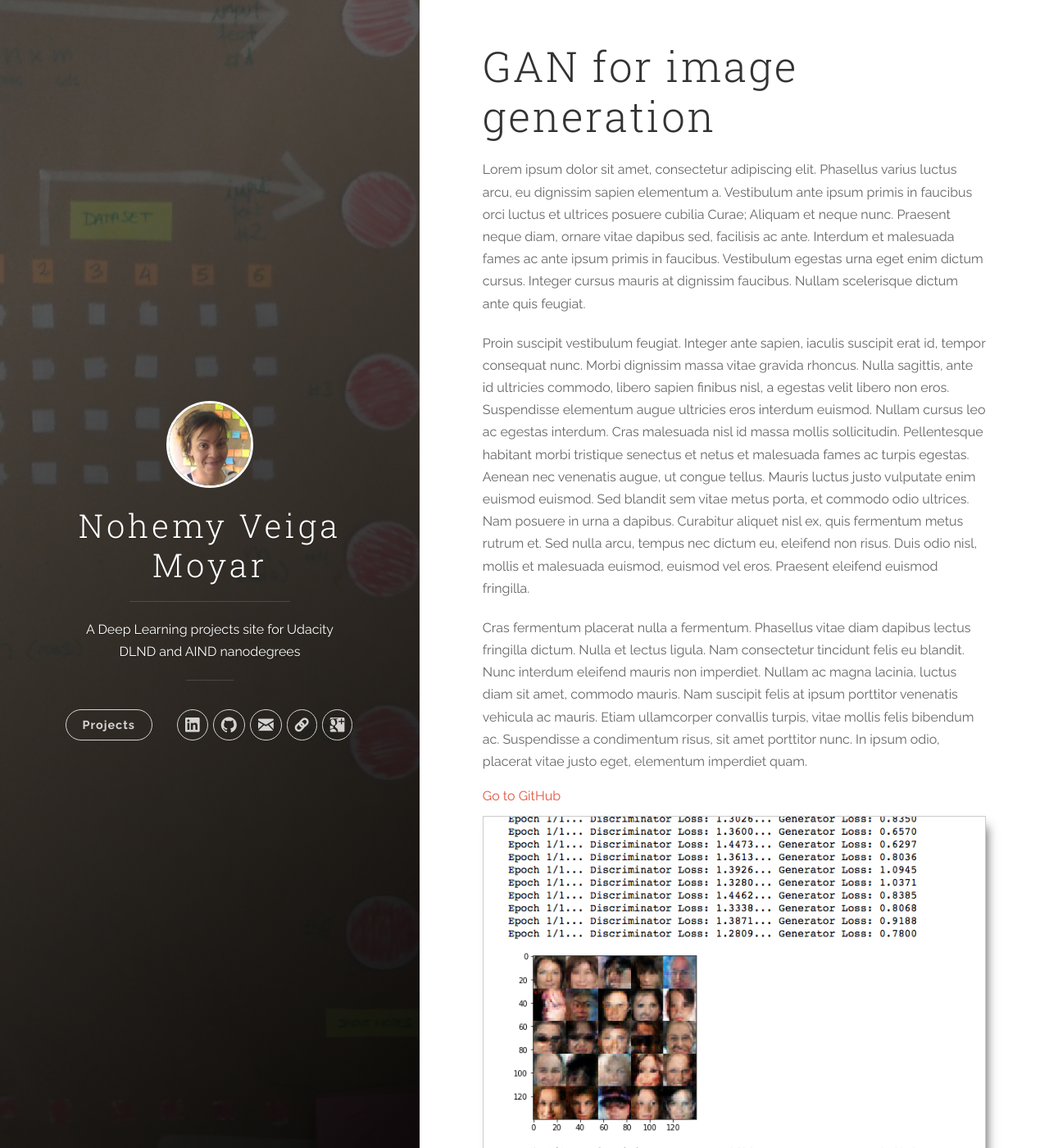
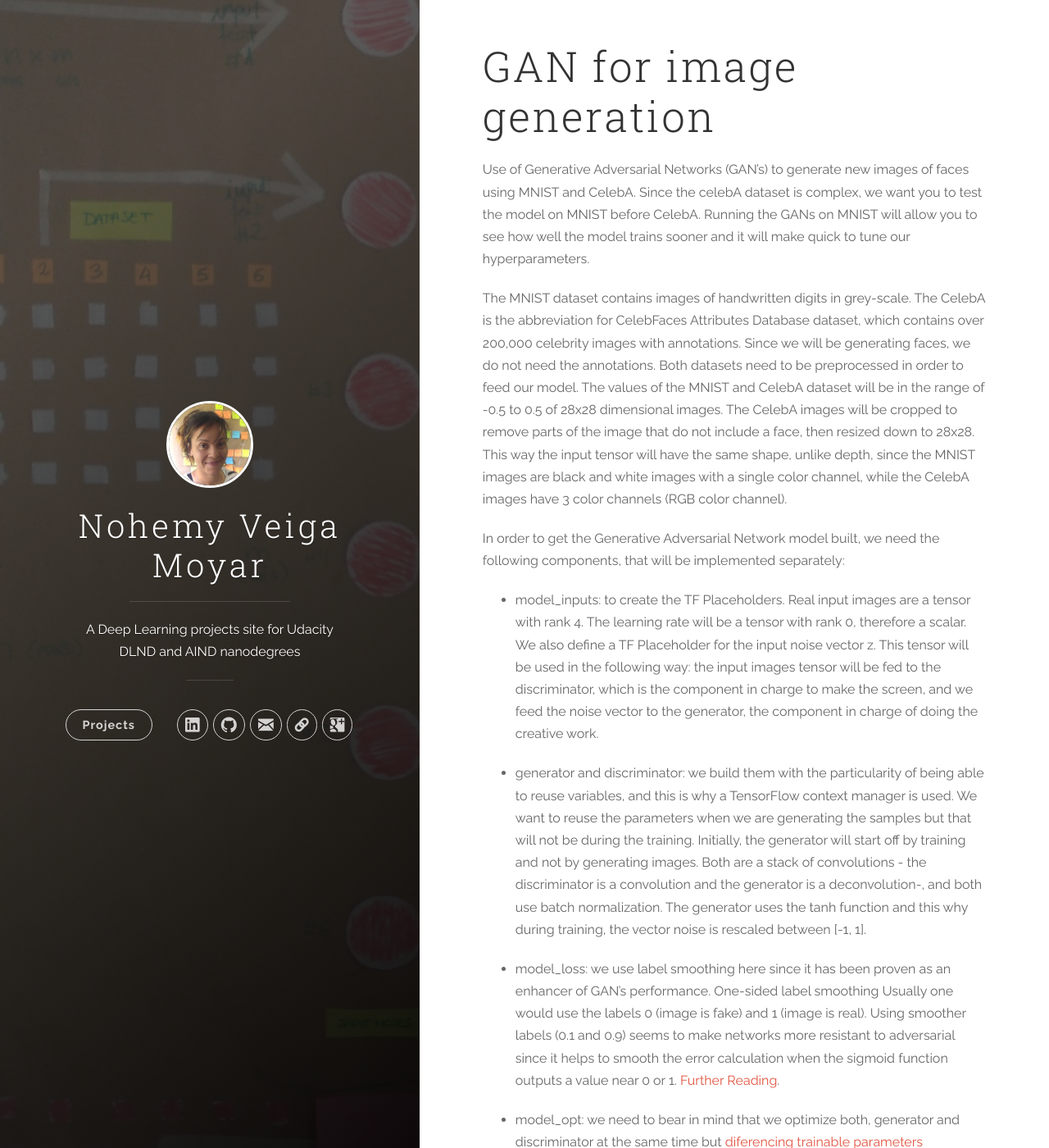
Before and after one commit to nvmoyar/nvmoyar.github.io, a Jekyll site: the page built from _projects/gan-face-generation.md, in a window 1280 px wide and 1400 px high. Shown: the whole window at 82% size. Built offline with Jekyll 4.4.1, drawn with Linux system fonts in a browser that asks for light colours; some of the changed text lies outside the part shown.

Commit message:
docs: Create project description

```diff
--- a/_projects/gan-face-generation.md
+++ b/_projects/gan-face-generation.md
@@ -1,16 +1,31 @@
 ---
 title: GAN for image generation
 layout: project_page
-description: Duis aliquam, nibh ut malesuada bibendum, lorem leo viverra neque, non commodo erat sapien dignissim sem. Aliquam erat volutpat. Nullam tempor sollicitudin commodo. Nulla ante lorem, pharetra vitae elit posuere, molestie efficitur metus. Nunc sollicitudin, urna vel hendrerit convallis, neque metus ultrices libero, in vulputate velit nisi non mauris. Fusce sed neque et ante aliquet laoreet. Nullam sit amet ex non ante consectetur tincidunt et vitae sapien.
-project-link: 'https://github.com/nvmoyar/gan_nn_face_generation'
+description: Use of Generative Adversarial Networks (GAN's) to generate new images of faces using MNIST and CelebA. Since the celebA dataset is complex, we want you to test the model on MNIST before CelebA. Running the GANs on MNIST will allow you to see how well the model trains sooner and it will make quick to tune our hyperparameters.
+project-link: 'https://github.com/nvmoyar/dlnd-gan-face-generation'
 project-image: gan_screenshot.png
 project-category: Image Generation
 project-tags:
  Generative-Discriminative-NN
  GAN
+ DCGAN
 ---
-Lorem ipsum dolor sit amet, consectetur adipiscing elit. Phasellus varius luctus arcu, eu dignissim sapien elementum a. Vestibulum ante ipsum primis in faucibus orci luctus et ultrices posuere cubilia Curae; Aliquam et neque nunc. Praesent neque diam, ornare vitae dapibus sed, facilisis ac ante. Interdum et malesuada fames ac ante ipsum primis in faucibus. Vestibulum egestas urna eget enim dictum cursus. Integer cursus mauris at dignissim faucibus. Nullam scelerisque dictum ante quis feugiat.
 
-Proin suscipit vestibulum feugiat. Integer ante sapien, iaculis suscipit erat id, tempor consequat nunc. Morbi dignissim massa vitae gravida rhoncus. Nulla sagittis, ante id ultricies commodo, libero sapien finibus nisl, a egestas velit libero non eros. Suspendisse elementum augue ultricies eros interdum euismod. Nullam cursus leo ac egestas interdum. Cras malesuada nisl id massa mollis sollicitudin. Pellentesque habitant morbi tristique senectus et netus et malesuada fames ac turpis egestas. Aenean nec venenatis augue, ut congue tellus. Mauris luctus justo vulputate enim euismod euismod. Sed blandit sem vitae metus porta, et commodo odio ultrices. Nam posuere in urna a dapibus. Curabitur aliquet nisl ex, quis fermentum metus rutrum et. Sed nulla arcu, tempus nec dictum eu, eleifend non risus. Duis odio nisl, mollis et malesuada euismod, euismod vel eros. Praesent eleifend euismod fringilla.
+Use of Generative Adversarial Networks (GAN's) to generate new images of faces using MNIST and CelebA. Since the celebA dataset is complex, we want you to test the model on MNIST before CelebA. Running the GANs on MNIST will allow you to see how well the model trains sooner and it will make quick to tune our hyperparameters.
 
-Cras fermentum placerat nulla a fermentum. Phasellus vitae diam dapibus lectus fringilla dictum. Nulla et lectus ligula. Nam consectetur tincidunt felis eu blandit. Nunc interdum eleifend mauris non imperdiet. Nullam ac magna lacinia, luctus diam sit amet, commodo mauris. Nam suscipit felis at ipsum porttitor venenatis vehicula ac mauris. Etiam ullamcorper convallis turpis, vitae mollis felis bibendum ac. Suspendisse a condimentum risus, sit amet porttitor nunc. In ipsum odio, placerat vitae justo eget, elementum imperdiet quam.
+The MNIST dataset contains images of handwritten digits in grey-scale. The CelebA is the abbreviation for CelebFaces Attributes Database dataset, which contains over 200,000 celebrity images with annotations. Since we will be generating faces, we do not need the annotations. Both datasets need to be preprocessed in order to feed our model. The values of the MNIST and CelebA dataset will be in the range of -0.5 to 0.5 of 28x28 dimensional images. The CelebA images will be cropped to remove parts of the image that do not include a face, then resized down to 28x28. This way the input tensor will have the same shape, unlike depth, since the MNIST images are black and white images with a single color channel, while the CelebA images have 3 color channels (RGB color channel).
+
+In order to get the Generative Adversarial Network model built, we need the following components, that will be implemented separately:
+
+* model_inputs: to create the TF Placeholders. Real input images are a tensor with rank 4. The learning rate will be a tensor with rank 0, therefore a scalar. We also define a TF Placeholder for the input noise vector z. This tensor will be used in the following way: the input images tensor will be fed to the discriminator, which is the component in charge to make the screen, and we feed the noise vector to the generator, the component in charge of doing the creative work.
+
+* generator and discriminator: we build them with the particularity of being able to reuse variables, and this is why a TensorFlow context manager is used. We want to reuse the parameters when we are generating the samples but that will not be during the training. Initially, the generator will start off by training and not by generating images. Both are a stack of convolutions - the discriminator is a convolution and the generator is a deconvolution-, and both use batch normalization. The generator uses the tanh function and this why during training, the vector noise is rescaled between [-1, 1].
+
+* model_loss: we use label smoothing here since it has been proven as an enhancer of GAN's performance. One-sided label smoothing
+Usually one would use the labels 0 (image is fake) and 1 (image is real). Using smoother labels (0.1 and 0.9) seems to make networks more resistant to adversarial since it helps to smooth the error calculation when the sigmoid function outputs a value near 0 or 1. [Further Reading](https://arxiv.org/abs/1606.03498).
+
+* model_opt: we need to bear in mind that we optimize both, generator and discriminator at the same time but [diferencing trainable parameters independently](https://www.tensorflow.org/programmers_guide/variables#sharing-variables).
+
+* train: put all together. It includes a component to print what is created by the generator every certain number of batches. That is useful in order to watch how fast the model is learning, thus how the generator is learning to fool the discriminator. During training we update both networks at the same time, so we need both losses.
+
+After tuning the model and prove it on the MNIST dataset, we proceed to generate faces feeding the discriminator with CelebA. The final predicted or generated faces are not so bad since most of the generated faces are actual human beings. However this model could be improved by using leaky relus instead of relus, that would increase the computation cost. Generally, leaky relu's are quite important because is the way that the generator can learn by receiving the gradient from the discriminator. Leaky relu outputs close to zero values for negative values instead of zero, which is an attempt to fix the dying relu problem.
```
